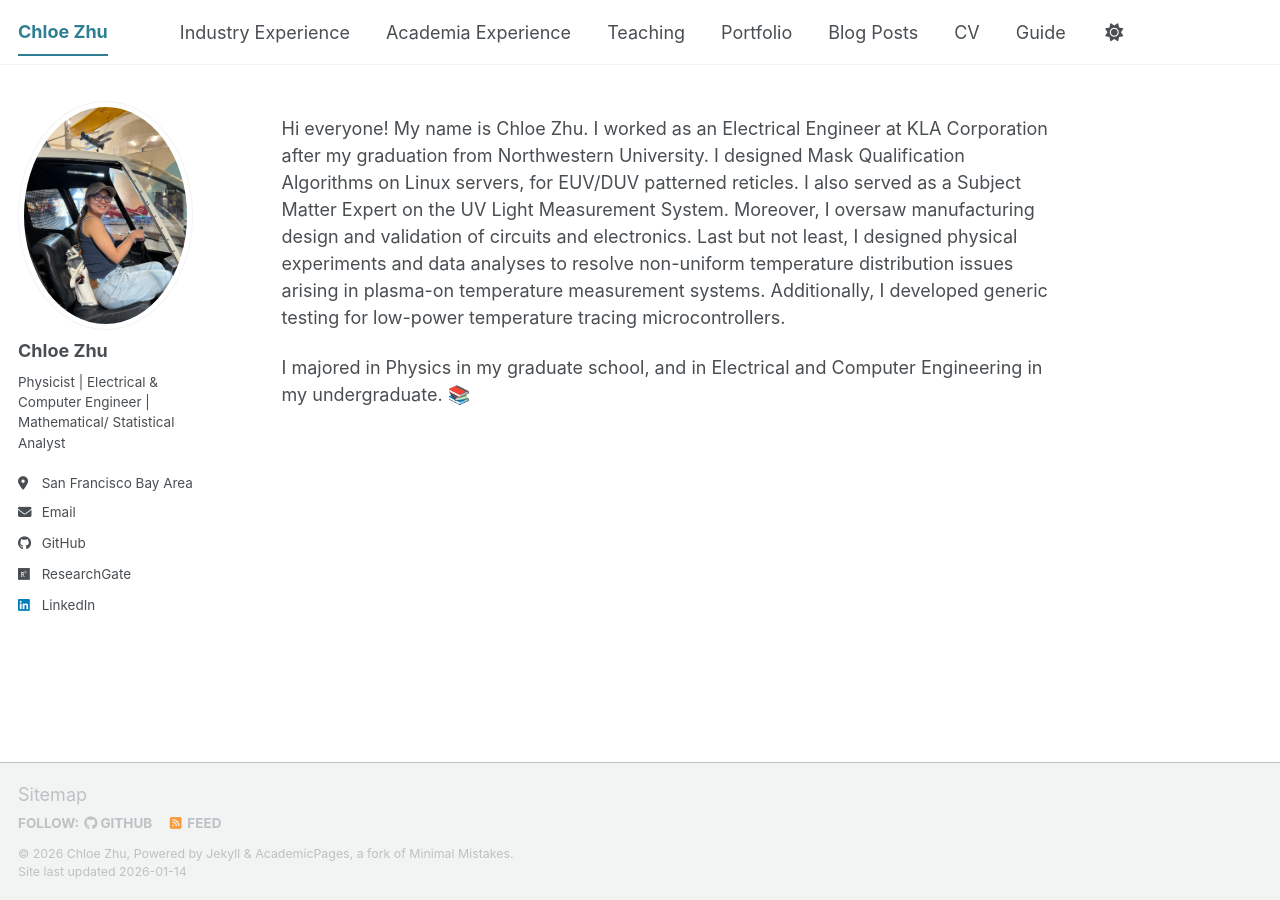
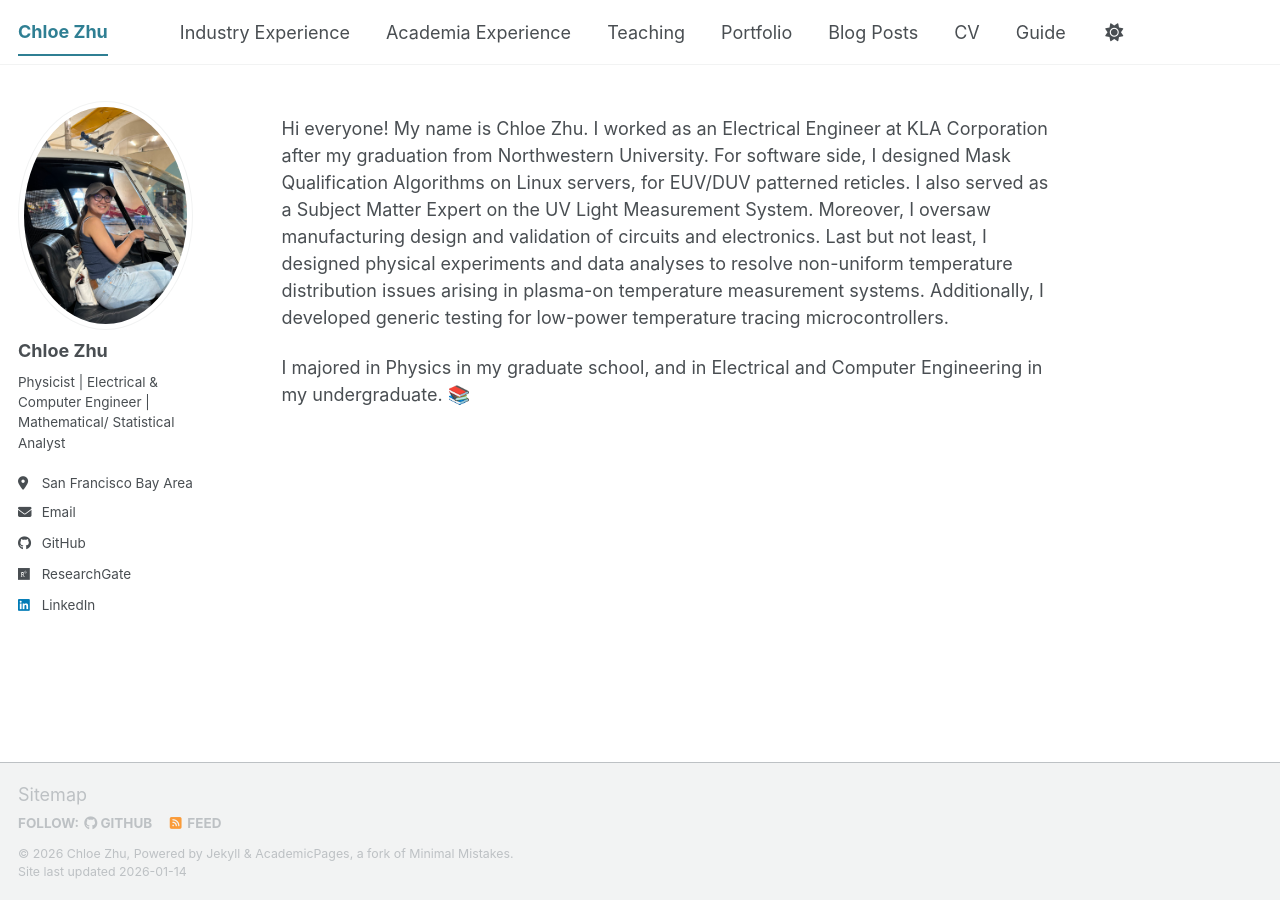
Before and after one commit to ChloeZhu1/ChloeZhu1.github.io, a Jekyll site: the page built from _pages/about.md, in a window 1280 px wide. Built offline with Jekyll 4.4.1, drawn with Linux system fonts in a browser that asks for light colours; a script bundle is joined from its source files by our own code; library files that are not in the unit come from our copies.

Commit message:
Update about.md

```diff
--- a/_pages/about.md
+++ b/_pages/about.md
@@ -7,7 +7,7 @@
   - /about.html
 ---
 
-Hi everyone! My name is Chloe Zhu. I worked as an Electrical Engineer at KLA Corporation after my graduation from Northwestern University. I designed Mask Qualification Algorithms on Linux servers, for EUV/DUV patterned reticles. I also served as a Subject Matter Expert on the UV Light Measurement System. Moreover, I oversaw manufacturing design and validation of circuits and electronics. Last but not least, I designed physical experiments and data analyses to resolve non-uniform temperature distribution issues arising in plasma-on temperature measurement systems. Additionally, I developed generic testing for low-power temperature tracing microcontrollers.
+Hi everyone! My name is Chloe Zhu. I worked as an Electrical Engineer at KLA Corporation after my graduation from Northwestern University. For software side, I designed Mask Qualification Algorithms on Linux servers, for EUV/DUV patterned reticles. I also served as a Subject Matter Expert on the UV Light Measurement System. Moreover, I oversaw manufacturing design and validation of circuits and electronics. Last but not least, I designed physical experiments and data analyses to resolve non-uniform temperature distribution issues arising in plasma-on temperature measurement systems. Additionally, I developed generic testing for low-power temperature tracing microcontrollers.
 
 
 
```
